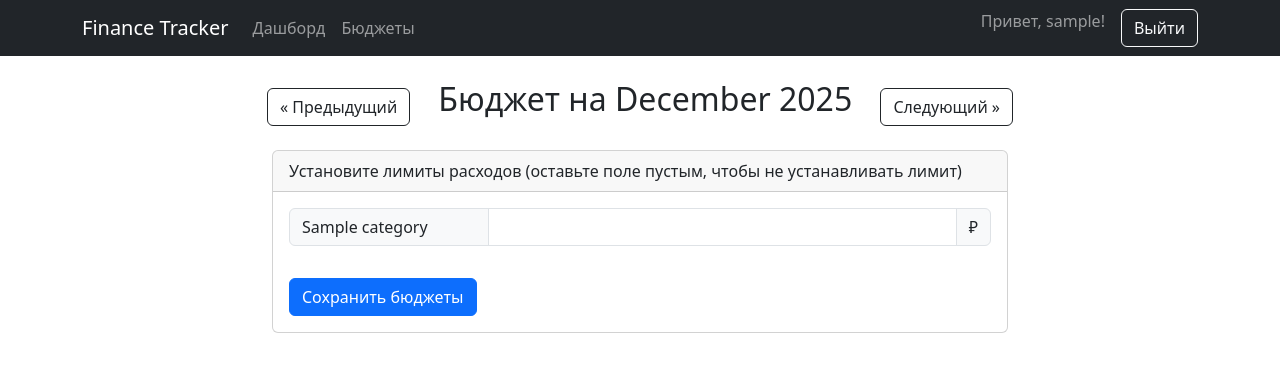
After one commit to vk1ddd/finance_tracker_coursework, a Django app: page /budgets/ in a window 1280 px wide. The commit adds this page. Shown: the top 372 px of the page. Run offline with Django 4.2, Linux system fonts and the light colour scheme; a user stored in the database is signed in; tables that the repository leaves empty hold one stand-in row (values such as "Sample post").

Commit message:
added budgets/updates

```diff
--- a/core/models.py
+++ b/core/models.py
@@ -9,6 +9,13 @@ class Account(models.Model):
     def __str__(self):
         return self.name
 
+# иконки категорий
+class CategoryIcon(models.Model):
+    name = models.CharField(max_length=50, unique=True)
+    svg_code = models.TextField(blank=True, null=True)
+
+    def __str__(self):
+        return self.name
 
 class Category(models.Model):
     user = models.ForeignKey(User, on_delete=models.CASCADE, verbose_name="Пользователь")
@@ -19,10 +26,17 @@ class Category(models.Model):
         ('INCOME', 'Доход'),
     ]
     type = models.CharField(max_length=7, choices=TYPE_CHOICES, default='EXPENSE', verbose_name="Тип")
+    icon = models.ForeignKey(CategoryIcon, on_delete=models.SET_NULL, null=True, blank=True)
 
     def __str__(self):
         return self.name
 
+class Tag(models.Model):
+    user = models.ForeignKey(User, on_delete=models.CASCADE)
+    name = models.CharField(max_length=50, verbose_name="Название тега")
+
+    def __str__(self):
+        return self.name
 
 class Transaction(models.Model):
     user = models.ForeignKey(User, on_delete=models.CASCADE, verbose_name="Пользователь")
@@ -31,10 +45,10 @@ class Transaction(models.Model):
     amount = models.DecimalField(max_digits=15, decimal_places=2, verbose_name="Сумма")
     timestamp = models.DateField(verbose_name="Дата")
     comment = models.TextField(blank=True, null=True, verbose_name="Комментарий")
+    tags = models.ManyToManyField(Tag, blank=True)
 
     def __str__(self):
         return f"{self.amount} - {self.category.name}"
-
 
 class Budget(models.Model):
     user = models.ForeignKey(User, on_delete=models.CASCADE, verbose_name="Пользователь")
@@ -45,3 +59,34 @@ class Budget(models.Model):
     def __str__(self):
         month_str = self.month.strftime("%B %Y")
         return f"Лимит для '{self.category.name}' на {month_str}"
+
+
+class FinancialGoal(models.Model):
+    user = models.ForeignKey(User, on_delete=models.CASCADE)
+    name = models.CharField(max_length=100, verbose_name="Название цели")
+    target_amount = models.DecimalField(max_digits=15, decimal_places=2, verbose_name="Целевая сумма")
+    current_amount = models.DecimalField(max_digits=15, decimal_places=2, default=0.00, verbose_name="Текущая сумма")
+
+    def __str__(self):
+        return self.name
+
+class ScheduledTransaction(models.Model):
+    user = models.ForeignKey(User, on_delete=models.CASCADE)
+    account = models.ForeignKey(Account, on_delete=models.CASCADE)
+    category = models.ForeignKey(Category, on_delete=models.CASCADE)
+    amount = models.DecimalField(max_digits=15, decimal_places=2)
+    description = models.CharField(max_length=200)
+    frequency = models.CharField(max_length=20)
+    next_due_date = models.DateField()
+
+    def __str__(self):
+        return self.description
+
+
+class GoalContribution(models.Model):
+    goal = models.ForeignKey(FinancialGoal, on_delete=models.CASCADE)
+    amount = models.DecimalField(max_digits=15, decimal_places=2)
+    date = models.DateField(auto_now_add=True)
+
+    def __str__(self):
+        return f"{self.amount} towards {self.goal.name}"
--- a/core/urls.py
+++ b/core/urls.py
@@ -7,4 +7,6 @@ urlpatterns = [
     path('register/', views.register_view, name='register'),
     path('export/csv/', views.export_transactions_csv, name='export_csv'),
     path('export/xlsx/', views.export_transactions_xlsx, name='export_xlsx'),
+    path('budgets/', views.manage_budgets, name='budgets'),
+    path('transaction/delete/<int:transaction_id>/', views.delete_transaction, name='delete_transaction'),
 ]
--- a/core/views.py
+++ b/core/views.py
@@ -1,5 +1,5 @@
 from django.shortcuts import render, redirect
-from .models import Transaction, Account, Category
+from .models import Transaction, Account, Category, Budget
 from django.contrib.auth.decorators import login_required
 
 from django.db.models import Sum
@@ -17,6 +17,8 @@ from django.http import HttpResponse
 from datetime import date
 
 from datetime import date, timedelta
+
+from django.shortcuts import render, redirect, get_object_or_404
 
 
 @login_required
@@ -42,6 +44,9 @@ def dashboard(request):
                               'amount__sum'] or Decimal('0.00')
     savings_this_month = income_this_month - expenses_this_month
 
+    if savings_this_month < 0:
+        savings_this_month = 0
+
     total_balance = Account.objects.filter(user=request.user).aggregate(Sum('balance'))['balance__sum'] or 0.00
 
     category_expenses = transactions_this_month.filter(category__type='EXPENSE').values('category__name').annotate(
@@ -49,6 +54,20 @@ def dashboard(request):
 
     category_labels = [item['category__name'] for item in category_expenses]
     category_data = [float(item['total']) for item in category_expenses]
+
+    budgets = Budget.objects.filter(user=request.user, month__year=year, month__month=month)
+    expenses_map = {item['category__name']: item['total'] for item in category_expenses}
+
+    budget_progress_list = []
+    for budget in budgets:
+        spent = expenses_map.get(budget.category.name, 0)
+        percent = int((spent / budget.amount) * 100) if budget.amount > 0 else 0
+        budget_progress_list.append({
+            'category_name': budget.category.name,
+            'limit': budget.amount,
+            'spent': spent,
+            'percent': percent,
+        })
 
     prev_month_date = selected_month_start - timedelta(days=1)
     prev_month = {
@@ -63,7 +82,7 @@ def dashboard(request):
     }
 
     context = {
-        'transactions': transactions_this_month.order_by('-timestamp'),
+        'transactions': transactions_this_month.order_by('-timestamp', '-id'),
         'total_balance': total_balance,
         'income_this_month': income_this_month,
         'expenses_this_month': expenses_this_month,
@@ -73,6 +92,7 @@ def dashboard(request):
         'current_month': selected_month_start,
         'prev_month': prev_month,
         'next_month': next_month,
+        'budget_progress_list': budget_progress_list,
     }
 
     return render(request, 'core/dashboard.html', context)
@@ -177,3 +197,72 @@ def export_transactions_xlsx(request):
 
     workbook.save(response)
     return response
+
+
+@login_required
+def manage_budgets(request):
+    today = date.today()
+    year = request.GET.get('year', today.year)
+    month = request.GET.get('month', today.month)
+    year, month = int(year), int(month)
+    selected_month_start = date(year, month, 1)
+
+    if request.method == 'POST':
+        category_ids = request.POST.getlist('category_id')
+        for category_id in category_ids:
+            limit_amount = request.POST.get(f'limit_{category_id}')
+            category = Category.objects.get(id=category_id, user=request.user)
+
+            if limit_amount and Decimal(limit_amount) > 0:
+                Budget.objects.update_or_create(
+                    user=request.user,
+                    category=category,
+                    month=selected_month_start,
+                    defaults={'amount': limit_amount}
+                )
+            else:
+                Budget.objects.filter(user=request.user, category=category, month=selected_month_start).delete()
+
+        return redirect(f"{request.path}?year={year}&month={month}")
+
+    expense_categories = Category.objects.filter(user=request.user, type='EXPENSE')
+    existing_budgets = Budget.objects.filter(user=request.user, month__year=year, month__month=month)
+    budgets_map = {b.category.id: b.amount for b in existing_budgets}
+
+    categories_with_budgets = []
+    for category in expense_categories:
+        categories_with_budgets.append({
+            'category': category,
+            'limit': budgets_map.get(category.id)
+        })
+
+    prev_month_date = selected_month_start - timedelta(days=1)
+    prev_month = {'year': prev_month_date.year, 'month': prev_month_date.month}
+    next_month_date = (selected_month_start.replace(day=28) + timedelta(days=4)).replace(day=1)
+    next_month = {'year': next_month_date.year, 'month': next_month_date.month}
+
+    context = {
+        'categories_with_budgets': categories_with_budgets,
+        'current_month': selected_month_start,
+        'prev_month': prev_month,
+        'next_month': next_month,
+    }
+    return render(request, 'core/budgets.html', context)
+
+
+@login_required
+def delete_transaction(request, transaction_id):
+    transaction = get_object_or_404(Transaction, id=transaction_id, user=request.user)
+
+    if request.method == 'POST':
+        account = transaction.account
+
+        if transaction.category.type == 'EXPENSE':
+            account.balance += transaction.amount
+        elif transaction.category.type == 'INCOME':
+            account.balance -= transaction.amount
+        account.save()
+
+        transaction.delete()
+
+    return redirect('dashboard')
--- a/templates/core/base.html
+++ b/templates/core/base.html
@@ -12,6 +12,14 @@
             <a class="navbar-brand" href="{% url 'dashboard' %}">Finance Tracker</a>
 
 <div class="collapse navbar-collapse">
+    <ul class="navbar-nav me-auto mb-2 mb-lg-0">
+        <li class="nav-item">
+            <a class="nav-link" href="{% url 'dashboard' %}">Дашборд</a>
+        </li>
+        <li class="nav-item">
+            <a class="nav-link" href="{% url 'budgets' %}">Бюджеты</a>
+        </li>
+    </ul>
     <ul class="navbar-nav ms-auto mb-2 mb-lg-0">
         {% if user.is_authenticated %}
             <li class="nav-item">
--- /dev/null
+++ b/templates/core/budgets.html
@@ -0,0 +1,37 @@
+{% extends 'core/base.html' %}
+
+{% block title %}Управление бюджетами{% endblock %}
+
+{% block content %}
+<div class="row mb-4">
+    <div class="col text-center">
+        <a href="?year={{ prev_month.year }}&month={{ prev_month.month }}" class="btn btn-outline-dark">&laquo; Предыдущий</a>
+        <h2 class="d-inline-block mx-4">Бюджет на {{ current_month|date:"F Y" }}</h2>
+        <a href="?year={{ next_month.year }}&month={{ next_month.month }}" class="btn btn-outline-dark">Следующий &raquo;</a>
+    </div>
+</div>
+
+<div class="row justify-content-center">
+    <div class="col-md-8">
+        <div class="card">
+            <div class="card-header">
+                Установите лимиты расходов (оставьте поле пустым, чтобы не устанавливать лимит)
+            </div>
+            <div class="card-body">
+                <form method="post">
+                    {% csrf_token %}
+                    {% for item in categories_with_budgets %}
+                    <div class="input-group mb-3">
+                        <span class="input-group-text" style="width: 200px;">{{ item.category.name }}</span>
+                        <input type="number" step="0.01" class="form-control" name="limit_{{ item.category.id }}" value="{{ item.limit|default_if_none:'' }}">
+                        <input type="hidden" name="category_id" value="{{ item.category.id }}">
+                        <span class="input-group-text">₽</span>
+                    </div>
+                    {% endfor %}
+                    <button type="submit" class="btn btn-primary mt-3">Сохранить бюджеты</button>
+                </form>
+            </div>
+        </div>
+    </div>
+</div>
+{% endblock %}
```
Also changed, not shown: templates/core/dashboard.html (+71 -0 lines), core/migrations/0003_categoryicon_financialgoal_tag_scheduledtransaction_and_more.py (added).
